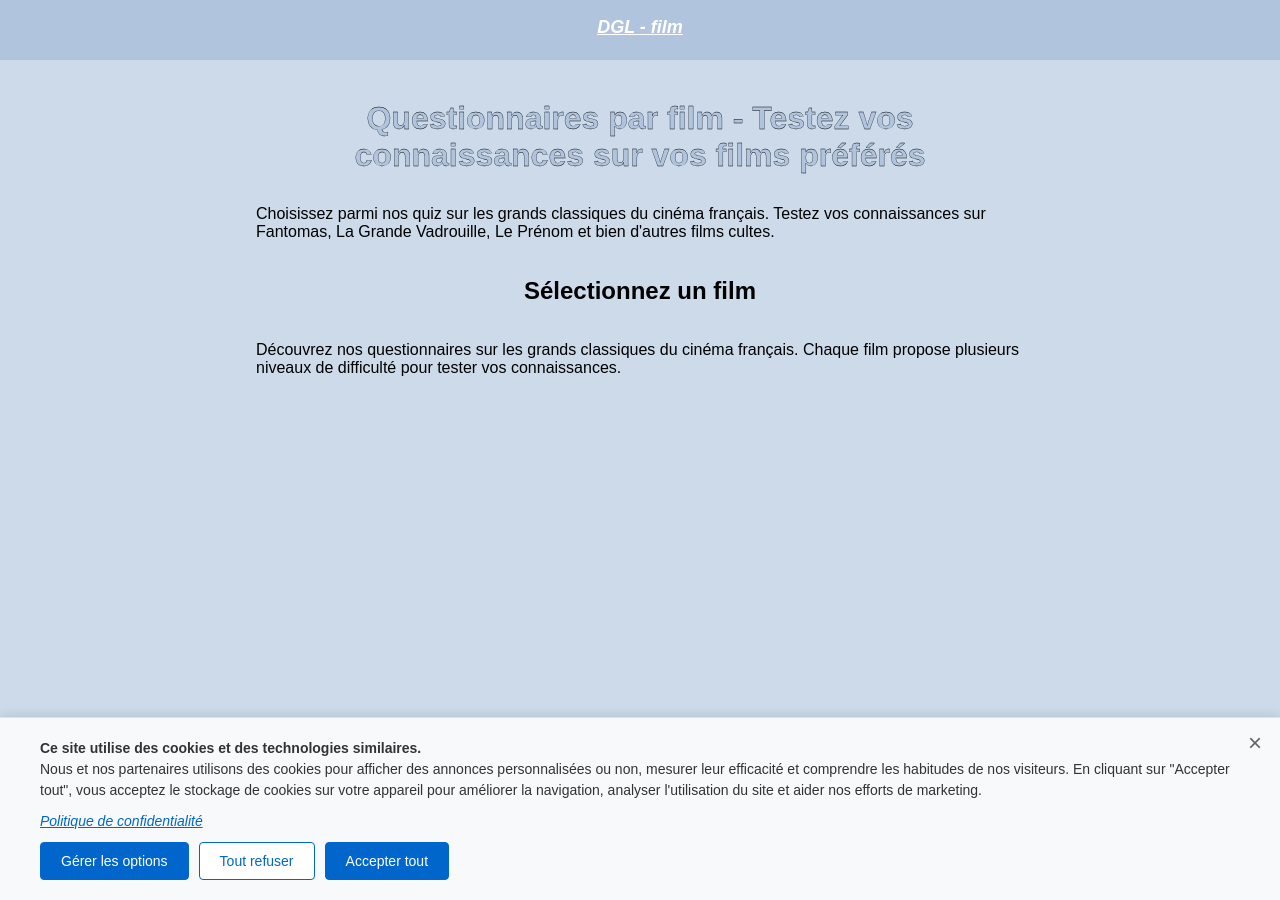
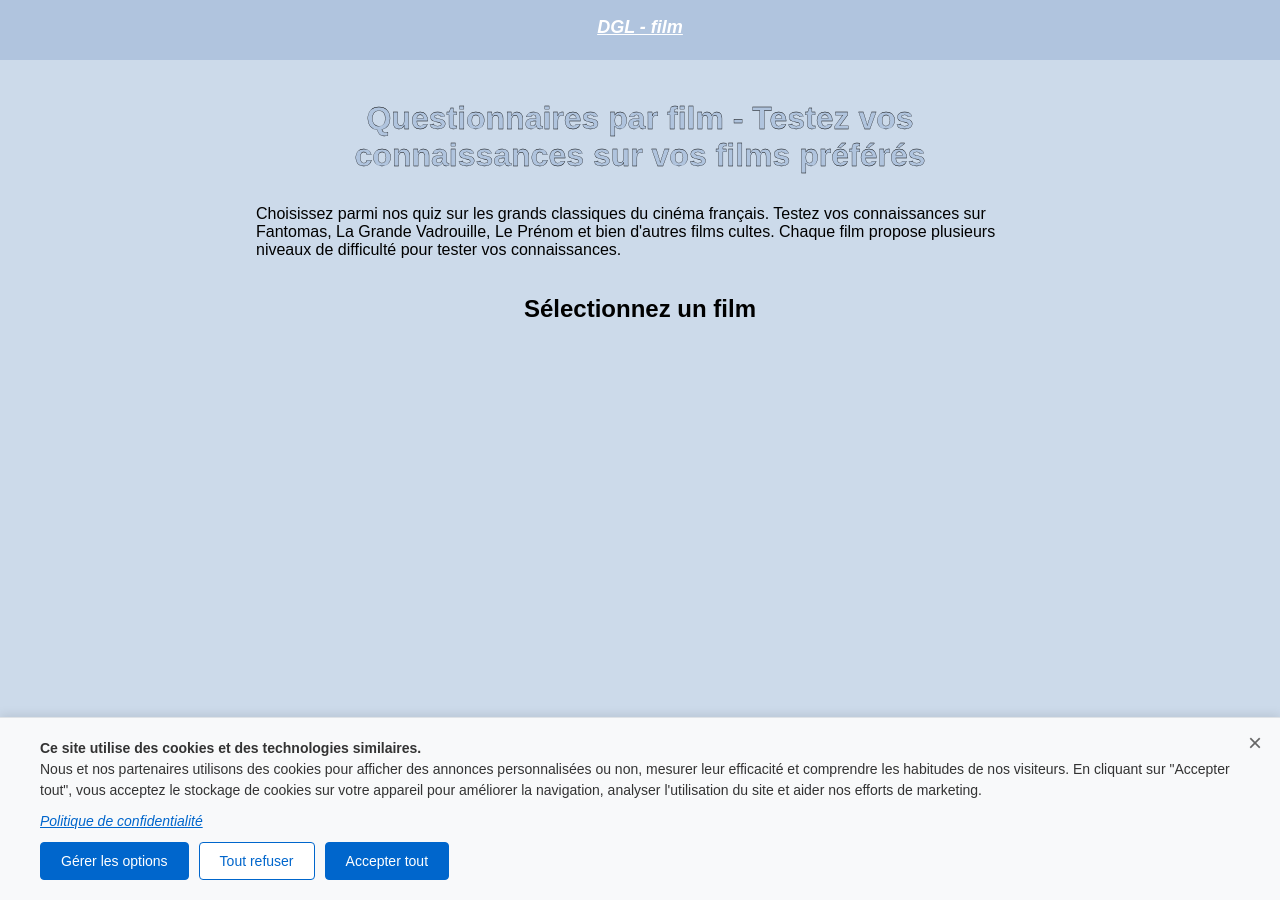
Before and after one commit to GodefroyL/questionnaire-film, a Jekyll site: the page built from html/questionnaires_par_film.html, in a window 1280 px wide. Built offline with Jekyll 4.4.1, drawn with Linux system fonts in a browser that asks for light colours.

Commit message:
suppression fichiers nutiles + corr questionnaire par film

```diff
--- a/html/questionnaires_par_film.html
+++ b/html/questionnaires_par_film.html
@@ -2,15 +2,12 @@
 layout: base
 title: "Questionnaires par film - Testez vos connaissances sur vos films préférés"
 css: questionnaires_par_film.css
-description: "Choisissez parmi nos quiz sur les grands classiques du cinéma français. Testez vos connaissances sur Fantomas, La Grande Vadrouille, Le Prénom et bien d'autres films cultes."
+description: "Choisissez parmi nos quiz sur les grands classiques du cinéma français. Testez vos connaissances sur Fantomas, La Grande Vadrouille, Le Prénom et bien d'autres films cultes. Chaque film propose plusieurs niveaux de difficulté pour tester vos connaissances."
 ads: false
 ---
 
 <div class="accueil_film">
     <h2>Sélectionnez un film</h2>
-    <p>Découvrez nos questionnaires sur les grands classiques du cinéma français. Chaque film propose plusieurs niveaux de difficulté pour tester vos connaissances.</p>
-
-    </div>
 </div>
 
 <script src="{{ site.url }}/static/js/questionnaires_par_film.js"></script>
```
Also changed, not shown: 2 other files.
